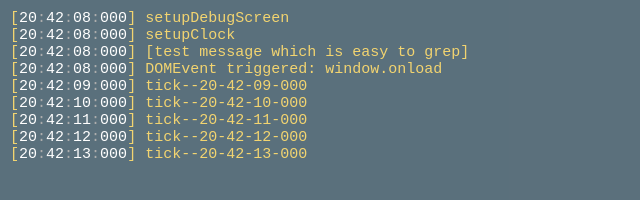
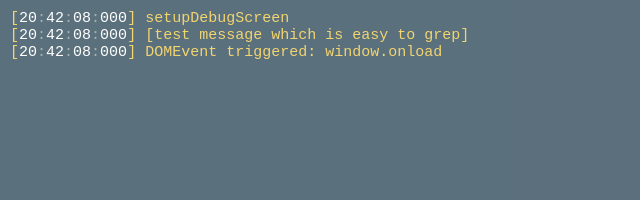
Before and after one commit to piecioshka/debugging-smart-tv, a website: page demo/index.html in a window 1280 px wide. Shown: the whole page, without its empty margins (0-640 px from the left). Drawn offline with Linux system fonts and the light colour scheme.

```diff
--- a/demo/index.html
+++ b/demo/index.html
@@ -4,15 +4,17 @@
     <title>debugging-smart-tv</title>
     <meta charset="utf-8"/>
 
+    <!-- Installation code starts here //-->
     <script src="../src/client/debugging.js"></script>
     <link rel="stylesheet" href="../src/client/debugging.css"/>
+    <!-- And stops here //-->
 </head>
 <body>
 
 <script>
     // DebuggingSmartTV.SPECIAL_BUTTON = 113; // "q" key
     DebuggingSmartTV.installDebugScreen();
-    DebuggingSmartTV.installClock();
+    // DebuggingSmartTV.installClock();
     DebuggingSmartTV.attachWindowEvents();
     DebuggingSmartTV.log('[test message which is easy to grep]');
 </script>
```
Also changed, not shown: package.json (+2 -6 lines), README.md, 1 other file.
